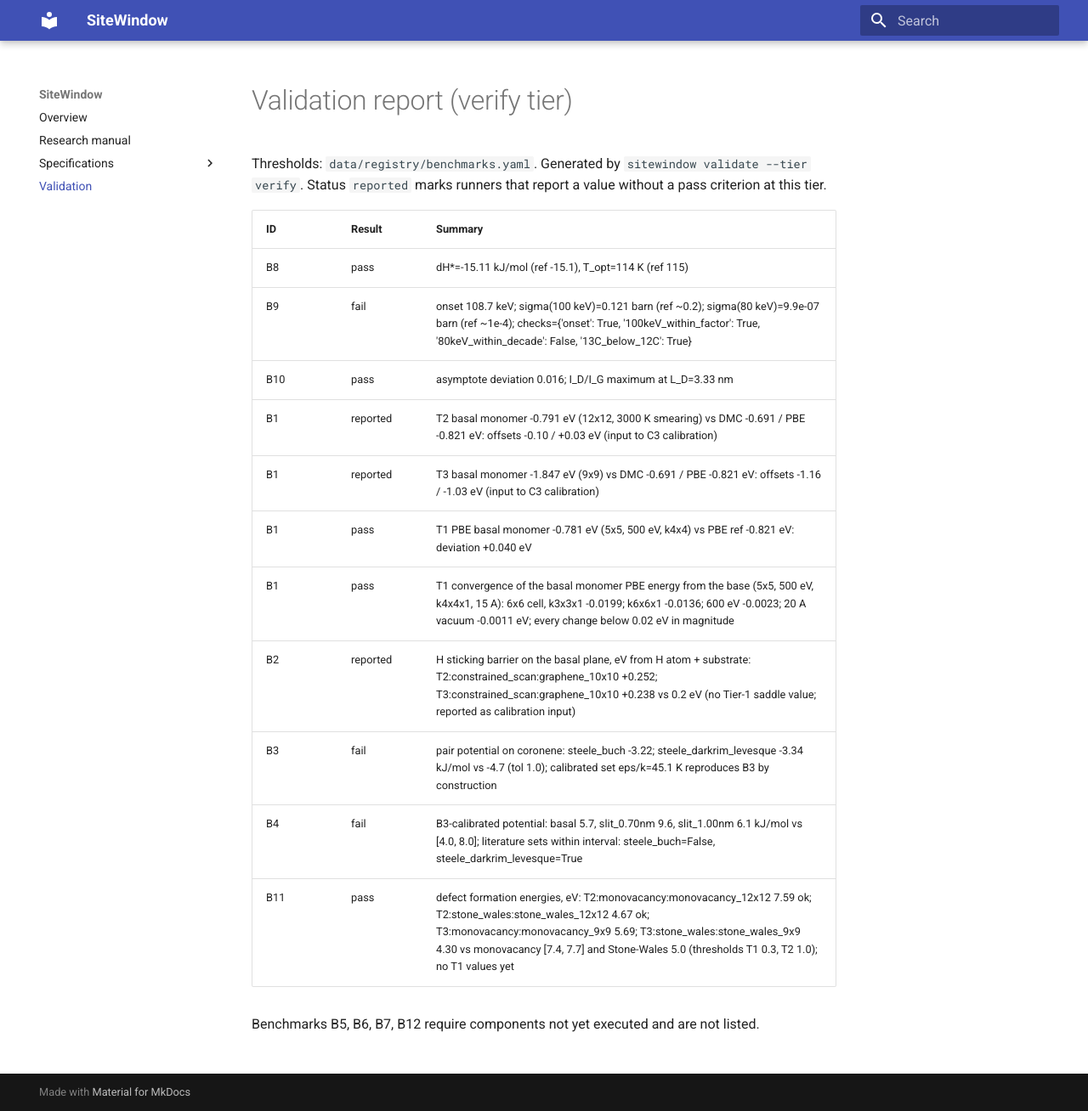
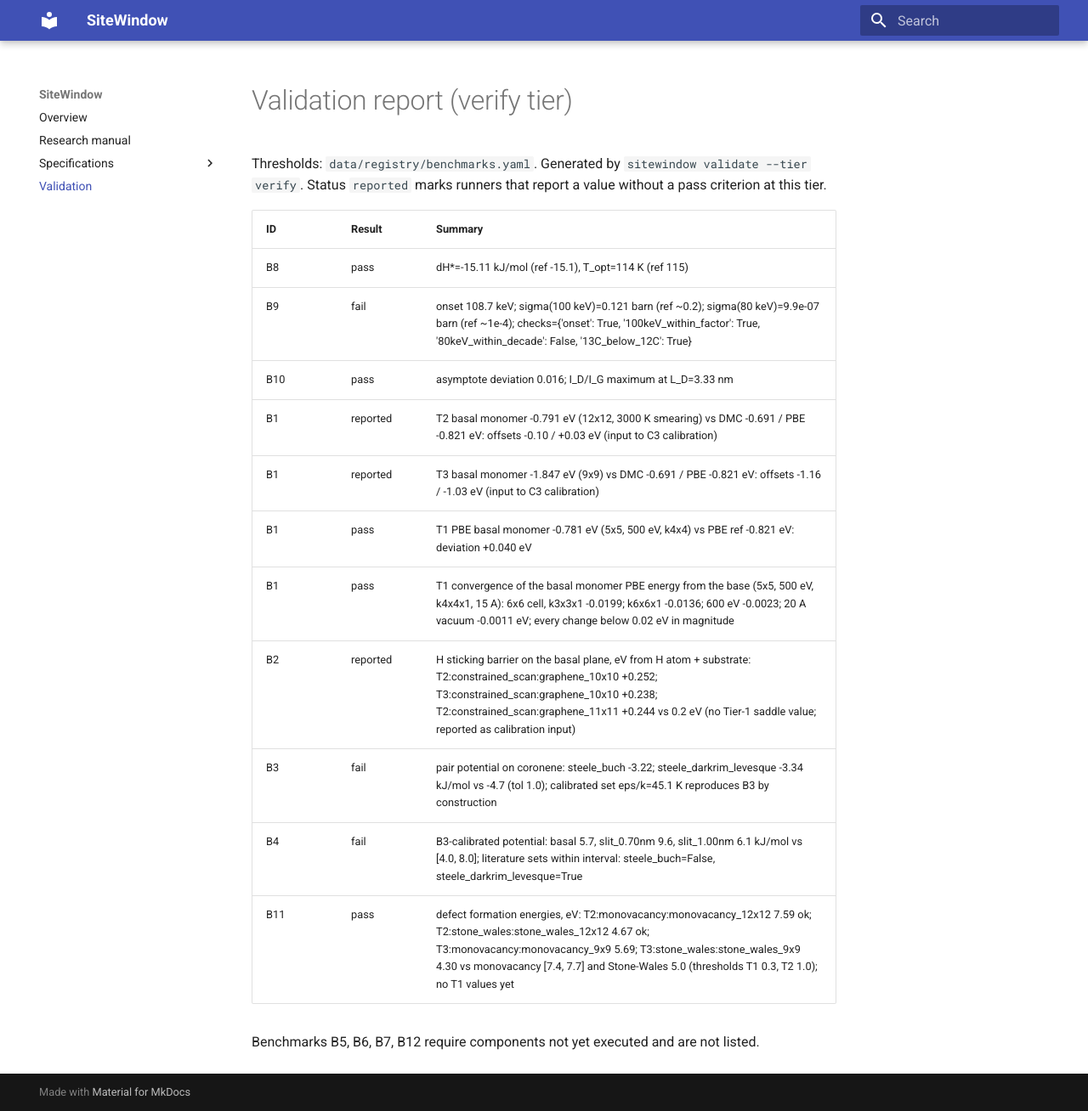
Before and after one commit to AvinGupta-ship-it/sitewindow, an MkDocs documentation site: the page built from docs/validation.md, in a window 1280 px wide and 1308 px high. Shown: the whole window at 85% size. Built offline with MkDocs 1.6.1 and Material for MkDocs 9.7.7, drawn with Linux system fonts in a browser that asks for light colours.

Commit message:
Execute the Tier-2 sticking-cell convergence check in the 11x11 cell
Under the 300 K integer-occupation protocol the basal sticking barrier in the 11x11 cell is
0.244 eV by the constrained scan and 0.242 eV by the climbing-image band, against 0.252 and
0.251 eV in the 10x10 cell, with the far point at -0.02 eV from the separated reactants in both
cells; the Tier-2 sticking barrier is converged with respect to the cell within 0.01 eV. B2 now
reports the sticking-cell and image-count convergence tables kept in their own directories.

```diff
--- a/docs/validation.md
+++ b/docs/validation.md
@@ -12,7 +12,7 @@ Status `reported` marks runners that report a value without a pass criterion at
 | B1 | reported | T3 basal monomer -1.847 eV (9x9) vs DMC -0.691 / PBE -0.821 eV: offsets -1.16 / -1.03 eV (input to C3 calibration) |
 | B1 | pass | T1 PBE basal monomer -0.781 eV (5x5, 500 eV, k4x4) vs PBE ref -0.821 eV: deviation +0.040 eV |
 | B1 | pass | T1 convergence of the basal monomer PBE energy from the base (5x5, 500 eV, k4x4x1, 15 A): 6x6 cell, k3x3x1 -0.0199; k6x6x1 -0.0136; 600 eV -0.0023; 20 A vacuum -0.0011 eV; every change below 0.02 eV in magnitude |
-| B2 | reported | H sticking barrier on the basal plane, eV from H atom + substrate: T2:constrained_scan:graphene_10x10 +0.252; T3:constrained_scan:graphene_10x10 +0.238 vs 0.2 eV (no Tier-1 saddle value; reported as calibration input) |
+| B2 | reported | H sticking barrier on the basal plane, eV from H atom + substrate: T2:constrained_scan:graphene_10x10 +0.252; T3:constrained_scan:graphene_10x10 +0.238; T2:constrained_scan:graphene_11x11 +0.244 vs 0.2 eV (no Tier-1 saddle value; reported as calibration input) |
 | B3 | fail | pair potential on coronene: steele_buch -3.22; steele_darkrim_levesque -3.34 kJ/mol vs -4.7 (tol 1.0); calibrated set eps/k=45.1 K reproduces B3 by construction |
 | B4 | fail | B3-calibrated potential: basal 5.7, slit_0.70nm 9.6, slit_1.00nm 6.1 kJ/mol vs [4.0, 8.0]; literature sets within interval: steele_buch=False, steele_darkrim_levesque=True |
 | B11 | pass | defect formation energies, eV: T2:monovacancy:monovacancy_12x12 7.59 ok; T2:stone_wales:stone_wales_12x12 4.67 ok; T3:monovacancy:monovacancy_9x9 5.69; T3:stone_wales:stone_wales_9x9 4.30 vs monovacancy [7.4, 7.7] and Stone-Wales 5.0 (thresholds T1 0.3, T2 1.0); no T1 values yet |
```
Also changed, not shown: README.md (+1 -1 lines), RESEARCH_MANUAL.md (+2 -2 lines), 6 other files.
